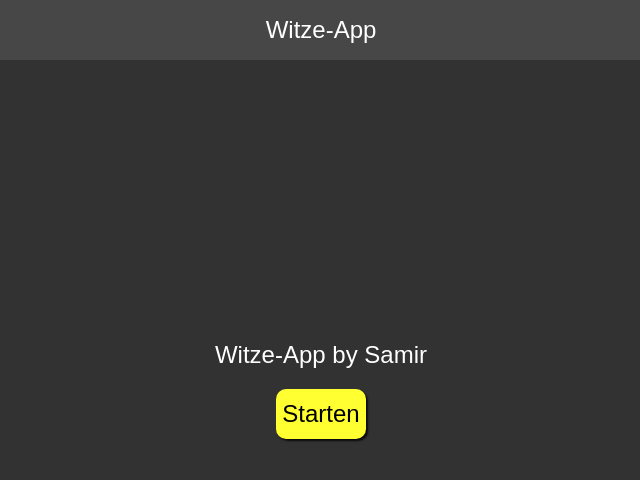
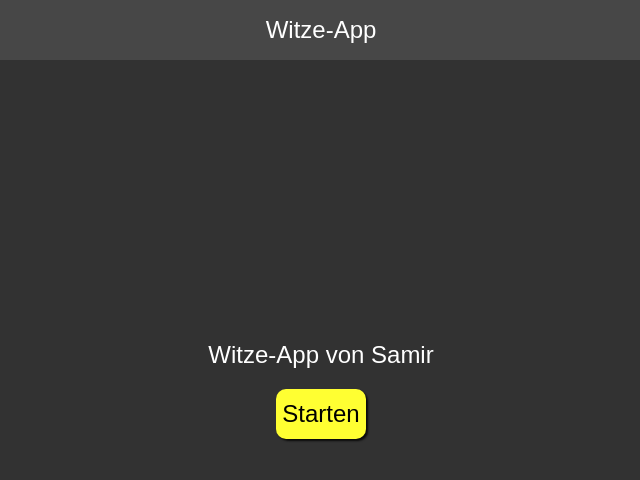
Before and after one commit to DerCodeDev/witze-app, a plain HTML site: page index.html in a window 1280 px wide. Shown: the full height of the page, 319-959 px from the left. Drawn offline with Linux system fonts and the light colour scheme.

Commit message:
WITZE: change by to von
Since it is an German Joke site called Witze-App you should better use von instead of by.

```diff
--- a/index.html
+++ b/index.html
@@ -17,7 +17,7 @@
     </div>
 
     <div class="startpage">
-        Witze-App by Samir
+        Witze-App von Samir
         <div class="button-container">
             <button onclick=" clickStartButton()">Starten</button>
         </div>
```
